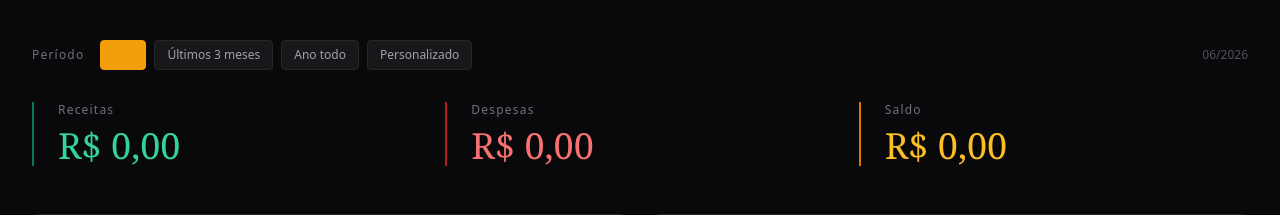
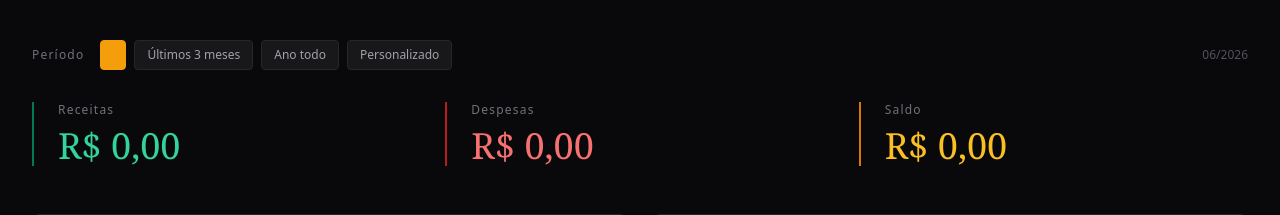
Before and after one commit to ImContradiction9/nexum, a FastAPI app: page / in a window 1280 px wide. Shown: the part 87-302 px from the top of the page. Run offline with FastAPI, Linux system fonts and the light colour scheme; data comes from the database, SQL or seed files in the repository; data that the repository does not hold is empty; some libraries are stand-ins or nearby versions.

Commit message:
1.0.27: reduz padding do seletor de mes (espaco vazio da seta inexistente)

```diff
--- a/app/__init__.py
+++ b/app/__init__.py
@@ -1,2 +1,2 @@
 """Nexum — app local de gestão financeira."""
-__version__ = "1.0.26"
+__version__ = "1.0.27"
--- a/app/templates/index.html
+++ b/app/templates/index.html
@@ -131,7 +131,7 @@
       <select x-model="dashboard.mes"
               @change="periodoPreset = 'mes'; carregarDashboard()"
               :class="periodoPreset === 'mes' ? 'bg-amber-500 text-zinc-950 border-amber-500 font-medium' : 'bg-zinc-900 text-zinc-400 border-zinc-800 hover:border-zinc-700'"
-              class="appearance-none pl-3 pr-8 py-1.5 text-xs rounded border transition font-mono cursor-pointer focus:outline-none focus:ring-0"
+              class="appearance-none px-3 py-1.5 text-xs rounded border transition font-mono cursor-pointer focus:outline-none focus:ring-0"
               style="background-image: none;">
         <template x-for="m in dashboard.meses_disponiveis" :key="m"><option :value="m" x-text="m"></option></template>
       </select>
```
